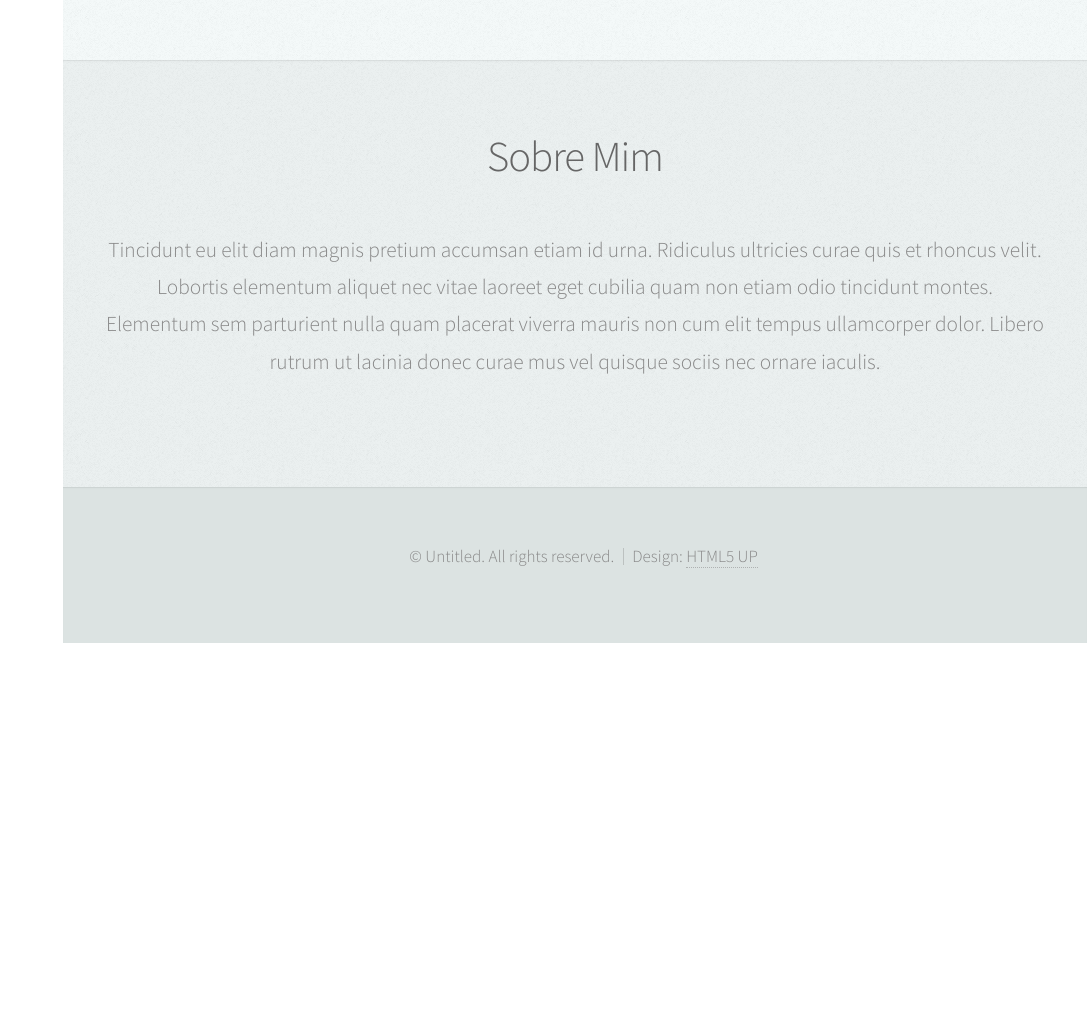
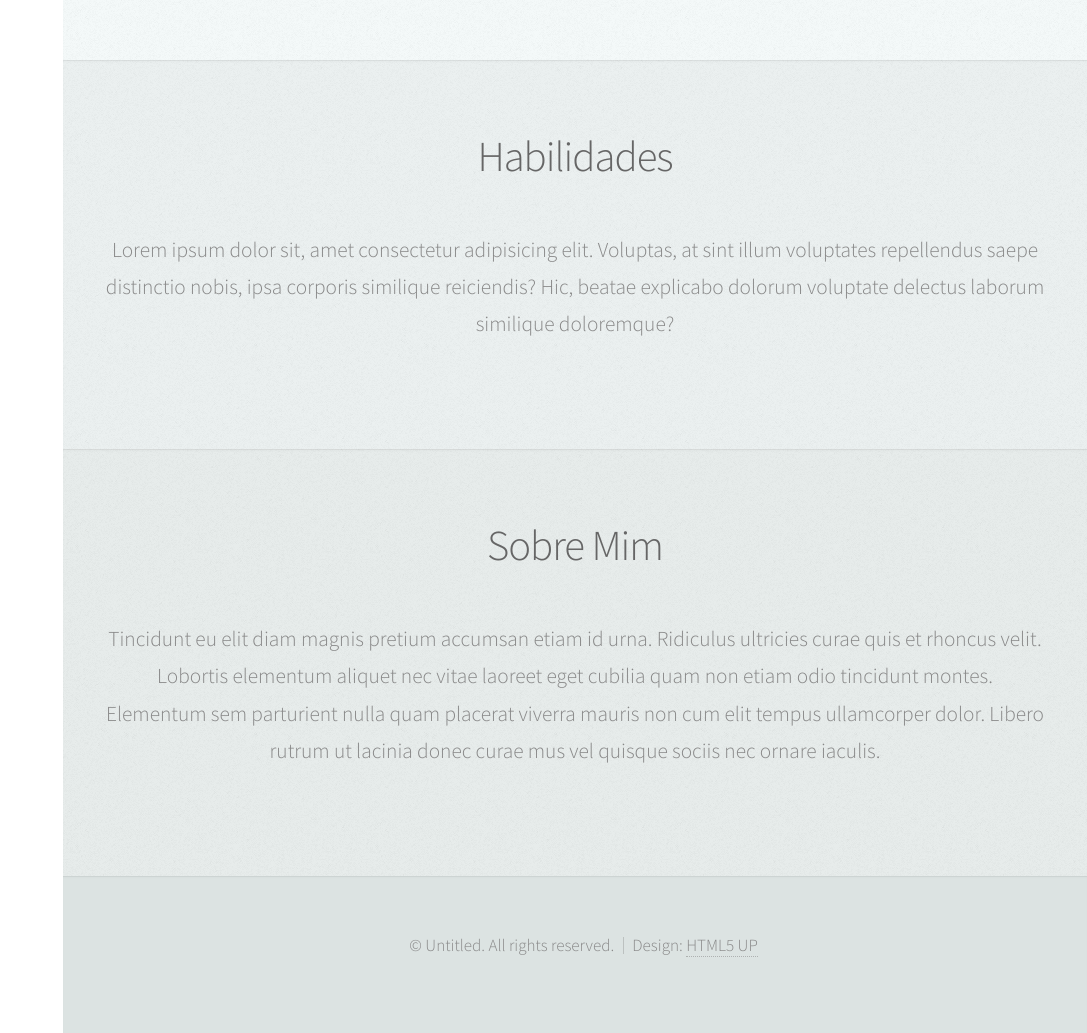
Before and after one commit to brunoness/MeuPortifolio, a plain HTML site: page index.html in a window 1280 px wide. Shown: the part 1487-2520 px from the top of the page, without its empty margins (193-1280 px from the left). Before the commit the page ends 2130 px from the top, so only its background shows below. Drawn offline with Linux system fonts and the light colour scheme.

Commit message:
Adicionando logo no nome, criada uma nova seção pra habilidades, configurado no menu

```diff
--- a/css/main.css
+++ b/css/main.css
@@ -2078,7 +2078,7 @@ input, select, textarea {
 			}
 
 		#header .icons {
-			font-size: 0.8em;
+			font-size: 1.2em;
 			text-align: center;
 		}
 
--- a/index.html
+++ b/index.html
@@ -8,6 +8,7 @@
 		<meta charset="utf-8" />
 		<meta name="viewport" content="width=device-width, initial-scale=1, user-scalable=no" />
 		<link rel="stylesheet" href="css/main.css" />
+		<link rel="shortcut icon" href="images/livro.png">
 	</head>
 	<body class="is-preload">
 
@@ -28,6 +29,7 @@
 							<ul>
 								<li><a href="#top" id="top-link"><span class="icon solid fa-home">Intro</span></a></li>
 								<li><a href="#portfolio" id="portfolio-link"><span class="icon solid fa-th">Portfolio</span></a></li>
+								<li><a href="#skill" id="skill-link"><span class="icon solid fa-atom">Habilidades</span></a></li>
 								<li><a href="#sobre" id="about-link"><span class="icon solid fa-user">Sobre Mim</span></a></li>
 							</ul>
 
@@ -132,9 +134,20 @@
 
 						</div>
 					</section>
+				<!--Habilidades/ skil-->
+					<section id="skill" class="three">
+						<div class="container">
+							<header>
+								<h2>
+									Habilidades
+								</h2>
+							</header>
+							<p>Lorem ipsum dolor sit, amet consectetur adipisicing elit. Voluptas, at sint illum voluptates repellendus saepe distinctio nobis, ipsa corporis similique reiciendis? Hic, beatae explicabo dolorum voluptate delectus laborum similique doloremque?</p>
+						</div>
+					</section>
 
 				<!-- About Me -->
-					<section id="sobre" class="three">
+					<section id="sobre" class="four">
 						<div class="container">
 
 							<header>
```
Also changed, not shown: images/livro.png (added).
